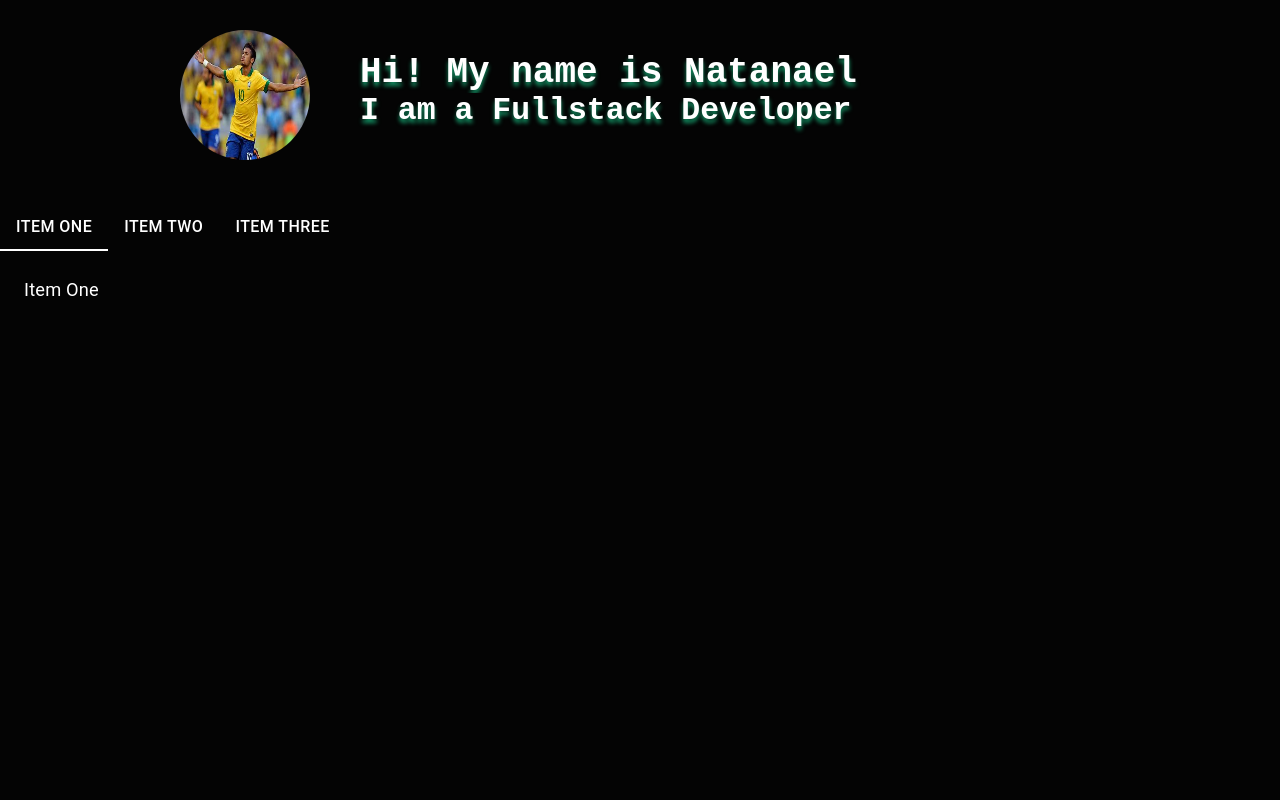
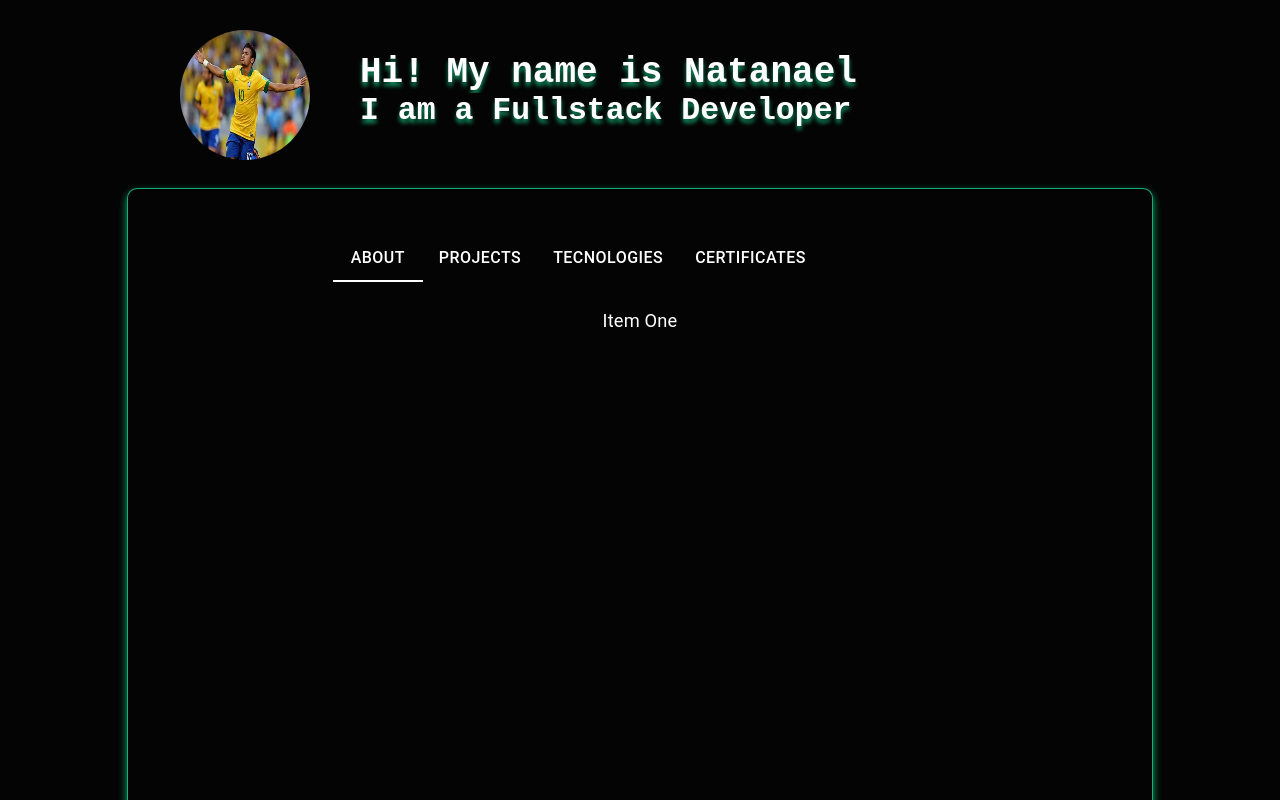
Before and after one commit to NatanaelBraga-dev/portifolio, a React (Create React App) app: page / in a window 1280 px wide. Shown: the top 800 px of the page. Built offline with nearby package versions, Linux system fonts and the light colour scheme; a web font is replaced by a local one.

Commit message:
inicializing construction of interactive window

```diff
--- a/src/App.js
+++ b/src/App.js
@@ -3,6 +3,7 @@
   import LabTabs, { Theme } from './components/interactive_window/janela_interativa';
   import { ThemeProvider } from '@mui/material/styles';
   import {
+    DivApp,
     GlobalStyle,
     PresentationArea,
     PresentationContainer,
@@ -14,16 +15,18 @@
     GitHubIconStyled,
     LinkedInIconStyled,
     InstagramIconStyled,
+    CenteredContainer,
+
   } from './style.js';
 
   function App() {
     return (
-      <div id="App" className='div'>
+      <DivApp>
         <GlobalStyle />
         <PresentationArea>
-        <ContainerFotoPerfil>
+          <ContainerFotoPerfil>
             <FotoPerfil src={neymar} alt="foto de perfil" />
-        </ContainerFotoPerfil>
+          </ContainerFotoPerfil>
           <PresentationContainer>
             <PresentationText>Hi! My name is Natanael</PresentationText>
             <PresentationText2>I am a Fullstack Developer</PresentationText2>
@@ -34,10 +37,14 @@
             <InstagramIconStyled />
           </ContainerIcons>
         </PresentationArea>
-        <ThemeProvider theme={Theme} >
-          <LabTabs/>
+
+        {/* Contêiner centralizado apenas para o LabTabs (CenteredContainer) */}
+        <ThemeProvider theme={Theme}>
+          <CenteredContainer>
+            <LabTabs/>
+          </CenteredContainer>
         </ThemeProvider>
-      </div>
+      </DivApp>
     );
   }
 
--- a/src/components/interactive_window/janela_interativa.js
+++ b/src/components/interactive_window/janela_interativa.js
@@ -43,18 +43,33 @@ export default function LabTabs() {
   };
 
   return (
-    <Box sx={{ width: '100%', typography: 'body1' }}>
+    <Box sx={{
+      width: '80%',
+      typography: 'body1',
+      border: '1px solid #1EF1A5B3',
+      borderRadius: '10px',
+      paddingTop: '10px',
+      boxShadow: '0px 4px 8px rgba(30, 241, 165, 0.7)'
+
+      }}>
       <TabContext value={value}>
-        <Box sx={{ borderBottom: 1, borderColor: 'divider',position: 'relative', paddingTop: '35px' }}>
-          <TabList onChange={handleChange} aria-label="lab API tabs example" >
-            <Tab label="Item One" value="1" sx={{color: '#FFFFFF'}}/>
-            <Tab label="Item Two" value="2" sx={{color: '#FFFFFF'}}/>
-            <Tab label="Item Three" value="3" sx={{color: '#FFFFFF'}}/>
+        <Box sx={{ display:'flex', borderBottom: 1, borderColor: 'divider',position: 'relative', paddingTop: '35px', justifyContent: 'center' }}>
+          <TabList onChange={handleChange} aria-label="lab API tabs example" sx={{
+            display: 'flex',
+            width: '60%',
+            '& .css-heg063-MuiTabs-flexContainer': {justifyContent: 'space-around',},
+            }}>
+
+            <Tab label="About" value="1" sx={{color: '#FFFFFF'}}/>
+            <Tab label="Projects" value="2" sx={{color: '#FFFFFF'}}/>
+            <Tab label="Tecnologies" value="3" sx={{color: '#FFFFFF'}}/>
+            <Tab label="Certificates" value="4" sx={{color: '#FFFFFF'}}/>
           </TabList>
         </Box>
         <TabPanel value="1" sx={{color: '#FFFFFF'}}>Item One</TabPanel>
         <TabPanel value="2" sx={{color: '#FFFFFF'}}>Item Two</TabPanel>
         <TabPanel value="3" sx={{color: '#FFFFFF'}}>Item Three</TabPanel>
+        <TabPanel value="4" sx={{color: '#FFFFFF'}}>Item Four</TabPanel>
       </TabContext>
     </Box>
   );
--- a/src/style.js
+++ b/src/style.js
@@ -7,12 +7,18 @@ import InstagramIcon from '@mui/icons-material/Instagram';
 export const GlobalStyle = createGlobalStyle`
   * {
     background-color: #040404;
-  }
+    }
 
   @font-face {
     font-family: 'JetBrains-Mono';
     src: url('./JetBrains_fonte/static/JetBrainsMono-Regular.ttf') format('truetype');
   }
+`;
+
+export const DivApp = styled.div `
+  display: flex;
+  flex-direction: column;
+  height: 200vh;
 `;
 
 // Styled Components
@@ -119,3 +125,11 @@ export const InstagramIconStyled = styled(InstagramIcon)`
     box-shadow: 0px 4px 8px rgba(30, 241, 165, 0.7) !important;
   }
 `;
+
+export const CenteredContainer = styled.div`
+  display: flex;
+  text-align: center;
+  justify-content: center;
+  height: 95vh; /* Garante 80% da altura da viewport */
+  padding-top: 20px;
+  `;
```
